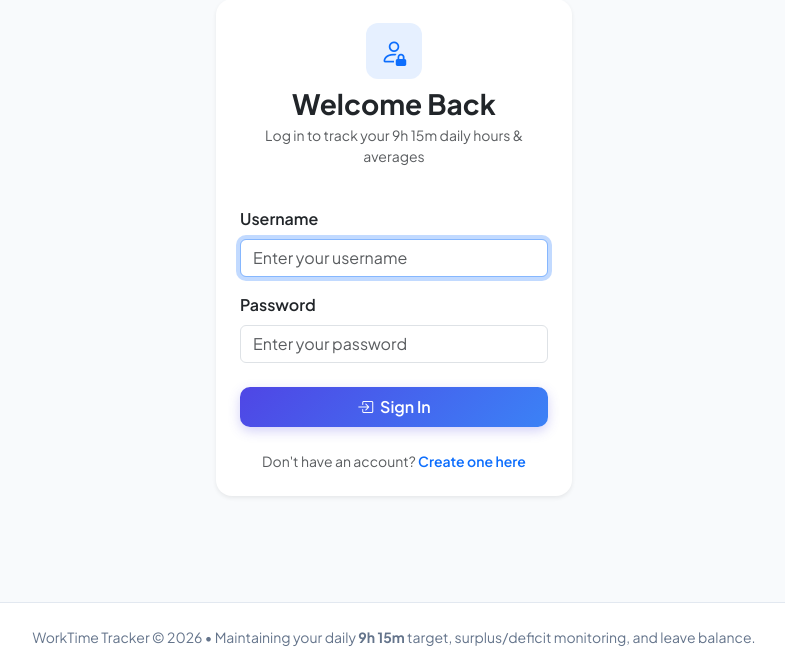
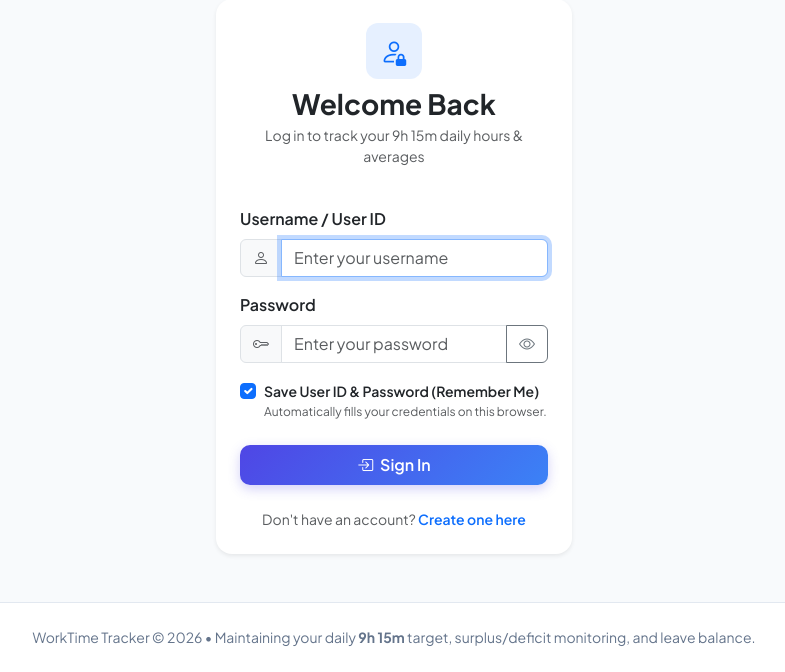
Before and after one commit to mohitkumar-sahu/WorkTimeTracker, a Django app: page /login/ in a window 1280 px wide. Shown: the part 128-800 px from the top of the page, without its empty margins (246-1031 px from the left). Run offline with Django 5.2, Linux system fonts and the light colour scheme.

Commit message:
Add Save User ID & Password (Remember Me) checkbox with browser password manager support and auto-fill on login page

```diff
--- a/attendance/templates/attendance/login.html
+++ b/attendance/templates/attendance/login.html
@@ -14,7 +14,7 @@
                 <p class="text-muted small">Log in to track your 9h 15m daily hours & averages</p>
             </div>
 
-            <form method="post" novalidate>
+            <form method="post" id="loginForm" novalidate>
                 {% csrf_token %}
 
                 {% if form.non_field_errors %}
@@ -26,19 +26,37 @@
                 {% endif %}
 
                 <div class="mb-3">
-                    <label class="form-label fw-semibold">Username</label>
-                    <input type="text" name="username" class="form-control" placeholder="Enter your username" required autofocus>
+                    <label class="form-label fw-semibold">Username / User ID</label>
+                    <div class="input-group">
+                        <span class="input-group-text bg-light text-muted"><i class="bi bi-person"></i></span>
+                        <input type="text" name="username" id="usernameInput" class="form-control" placeholder="Enter your username" autocomplete="username" required autofocus>
+                    </div>
                     {% if form.username.errors %}
                         <div class="text-danger small mt-1">{{ form.username.errors.0 }}</div>
                     {% endif %}
                 </div>
 
-                <div class="mb-4">
+                <div class="mb-3">
                     <label class="form-label fw-semibold">Password</label>
-                    <input type="password" name="password" class="form-control" placeholder="Enter your password" required>
+                    <div class="input-group">
+                        <span class="input-group-text bg-light text-muted"><i class="bi bi-key"></i></span>
+                        <input type="password" name="password" id="passwordInput" class="form-control" placeholder="Enter your password" autocomplete="current-password" required>
+                        <button type="button" class="btn btn-outline-secondary" id="togglePasswordBtn" title="Show or hide password" tabindex="-1">
+                            <i class="bi bi-eye" id="togglePasswordIcon"></i>
+                        </button>
+                    </div>
                     {% if form.password.errors %}
                         <div class="text-danger small mt-1">{{ form.password.errors.0 }}</div>
                     {% endif %}
+                </div>
+
+                <!-- SAVE USER ID & PASSWORD (REMEMBER ME) CHECKBOX -->
+                <div class="form-check mb-4">
+                    <input class="form-check-input" type="checkbox" name="remember_me" id="rememberMeCheck" checked>
+                    <label class="form-check-label small user-select-none text-dark fw-semibold" for="rememberMeCheck">
+                        Save User ID & Password (Remember Me)
+                    </label>
+                    <div class="text-muted" style="font-size: 0.75rem;">Automatically fills your credentials on this browser.</div>
                 </div>
 
                 <button type="submit" class="btn btn-primary-custom w-100 py-2 mb-3">
@@ -53,3 +71,59 @@
     </div>
 </div>
 {% endblock %}
+
+{% block extra_js %}
+<script>
+    const form = document.getElementById('loginForm');
+    const usernameInput = document.getElementById('usernameInput');
+    const passwordInput = document.getElementById('passwordInput');
+    const rememberCheck = document.getElementById('rememberMeCheck');
+    const toggleBtn = document.getElementById('togglePasswordBtn');
+    const toggleIcon = document.getElementById('togglePasswordIcon');
+
+    // 1. Show / Hide password toggle
+    if (toggleBtn) {
+        toggleBtn.addEventListener('click', function() {
+            if (passwordInput.type === 'password') {
+                passwordInput.type = 'text';
+                toggleIcon.classList.remove('bi-eye');
+                toggleIcon.classList.add('bi-eye-slash');
+            } else {
+                passwordInput.type = 'password';
+                toggleIcon.classList.remove('bi-eye-slash');
+                toggleIcon.classList.add('bi-eye');
+            }
+        });
+    }
+
+    // 2. On page load: auto-fill saved credentials if user previously chose to save them
+    const savedUser = localStorage.getItem('wt_saved_username');
+    const savedPass = localStorage.getItem('wt_saved_password');
+    const savedRemember = localStorage.getItem('wt_remember_me');
+
+    if (savedRemember !== 'false') {
+        rememberCheck.checked = true;
+        if (savedUser) {
+            usernameInput.value = savedUser;
+        }
+        if (savedPass) {
+            passwordInput.value = savedPass;
+        }
+    } else {
+        rememberCheck.checked = false;
+    }
+
+    // 3. On form submission: save or clear credentials based on checkbox
+    form.addEventListener('submit', function() {
+        if (rememberCheck.checked) {
+            localStorage.setItem('wt_saved_username', usernameInput.value.trim());
+            localStorage.setItem('wt_saved_password', passwordInput.value);
+            localStorage.setItem('wt_remember_me', 'true');
+        } else {
+            localStorage.removeItem('wt_saved_username');
+            localStorage.removeItem('wt_saved_password');
+            localStorage.setItem('wt_remember_me', 'false');
+        }
+    });
+</script>
+{% endblock %}
--- a/attendance/views.py
+++ b/attendance/views.py
@@ -514,6 +514,15 @@ def login_view(request):
         if form.is_valid():
             user = form.get_user()
             login(request, user)
+
+            # Check if user opted to remember credentials/session
+            if request.POST.get('remember_me'):
+                # 30-day persistent session
+                request.session.set_expiry(60 * 60 * 24 * 30)
+            else:
+                # Browser session (expires when browser is closed)
+                request.session.set_expiry(0)
+
             messages.success(request, f"Welcome back, {user.username}!")
             next_url = request.GET.get('next', 'dashboard')
             return redirect(next_url)
```
